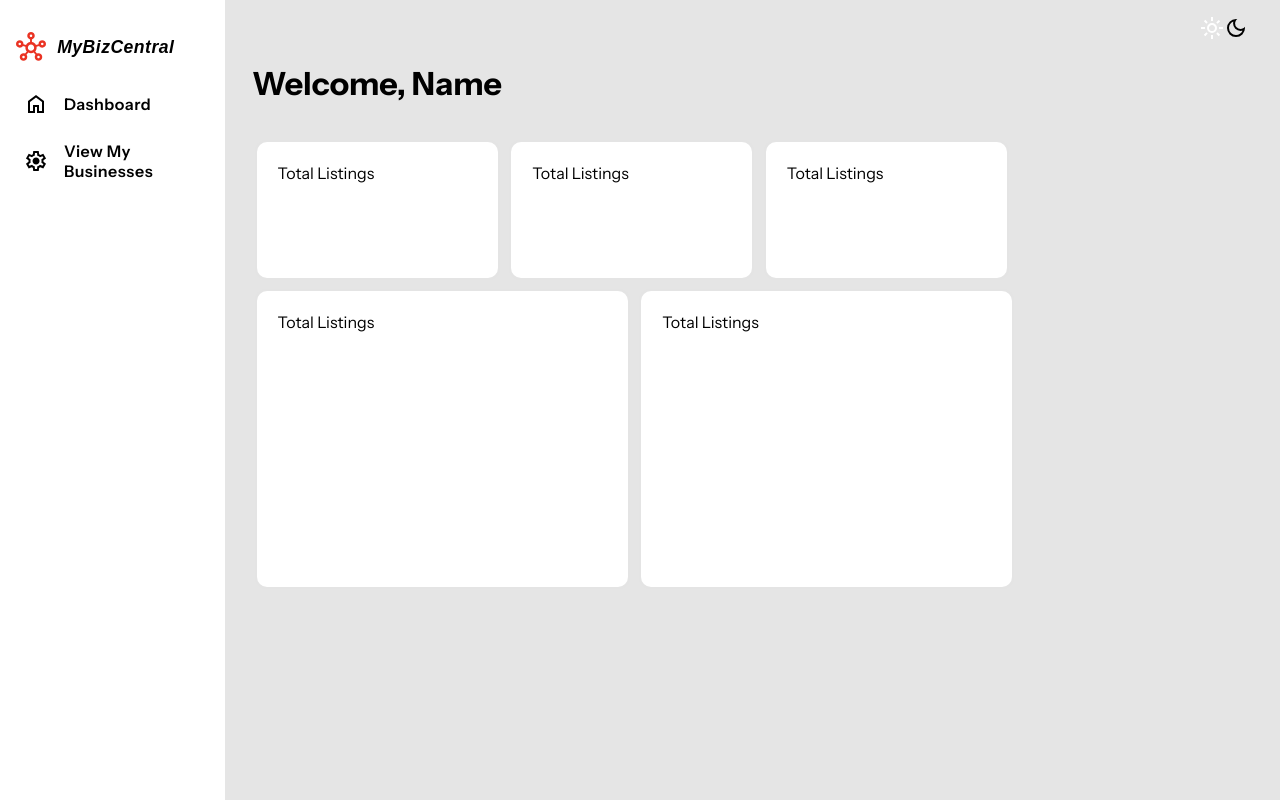
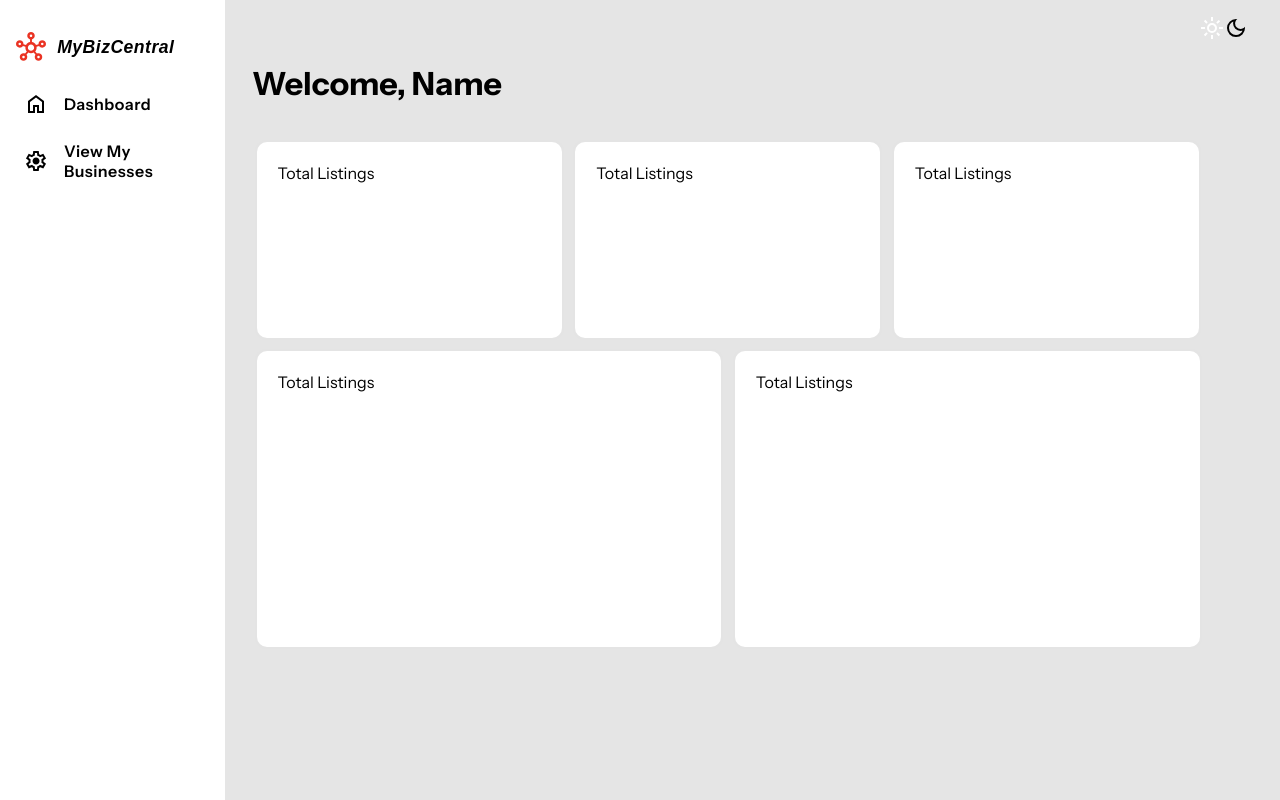
Before and after one commit to LMHPortfolio/GoogleMyBusinessClone, an Angular app: page /dashboard in a window 1280 px wide. Built offline with nearby package versions, Linux system fonts and the light colour scheme.

Commit message:
styles wip

```diff
--- a/src/app/dashboard/dashboard.component.css
+++ b/src/app/dashboard/dashboard.component.css
@@ -1,8 +1,13 @@
 
 .dashboard-view-container {
 
-  max-width: 1250px;
+  max-width: 1400px;
   padding-bottom: 1rem;
+  display: flex;
+  flex-direction: column;
+  flex-grow: 1;
+  flex-shrink: 0;
+  flex-basis: auto;
 
 }
 .dashboard-tile-top-row {
@@ -18,11 +23,12 @@
 @media screen and (min-width: 1020px) {
   .dashboard-view-container {
     margin-left: 250px;
+
   }
 
   .dashboard-tile-top-row {
-    width: 245px;
-    height: 140px;
+    width: 30%;
+    height: 200px;
     background-color: #ffffff;
     border: 2px solid rgba(128, 128, 128, 0.21);
     border-radius: 12px;
@@ -34,7 +40,7 @@
   }
 
   .dashboard-tile-2nd-row {
-    width: 375px;
+    width: 45.5%;
     height: 300px;
     background-color: #ffffff;
     border: 2px solid rgba(128, 128, 128, 0.21);
```
